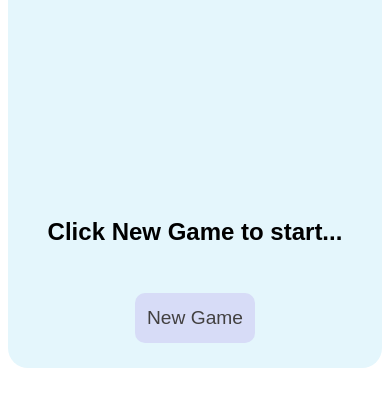
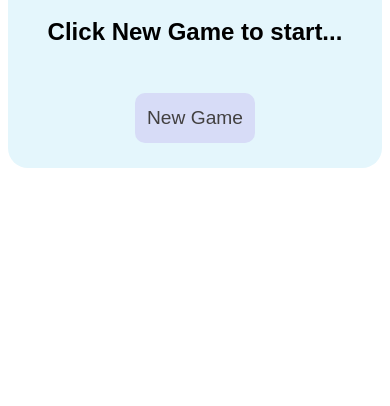
Before and after one commit to tkeeching/project1, a plain HTML site: page index.html in a window 390 px wide. Shown: the part 90-496 px from the top of the page. Drawn offline with Linux system fonts and the light colour scheme.

Commit message:
Optimize for mobile display

```diff
--- a/css/style.css
+++ b/css/style.css
@@ -60,6 +60,7 @@ div.column {
 
   .game-board {
     width: 100%;
+    grid-template-rows: 100px 0px 50px repeat(3, 1fr) 100px;
   }
 
 }
```
